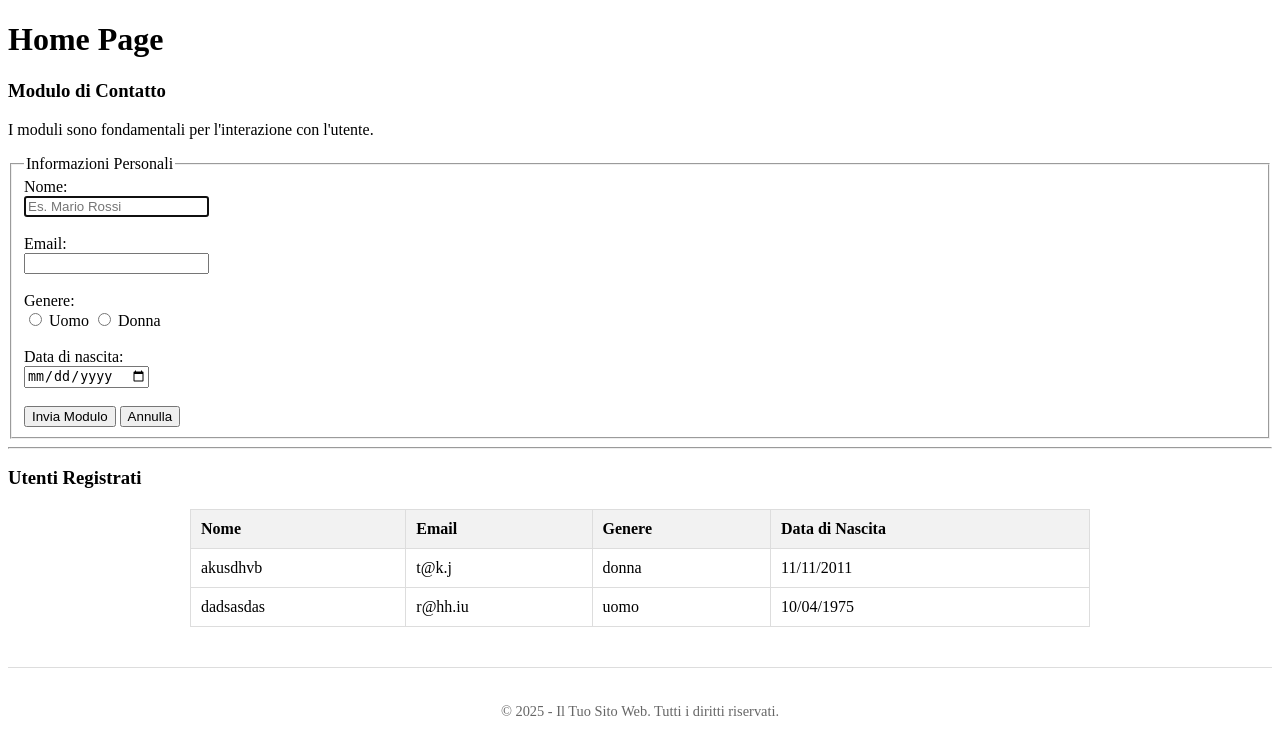
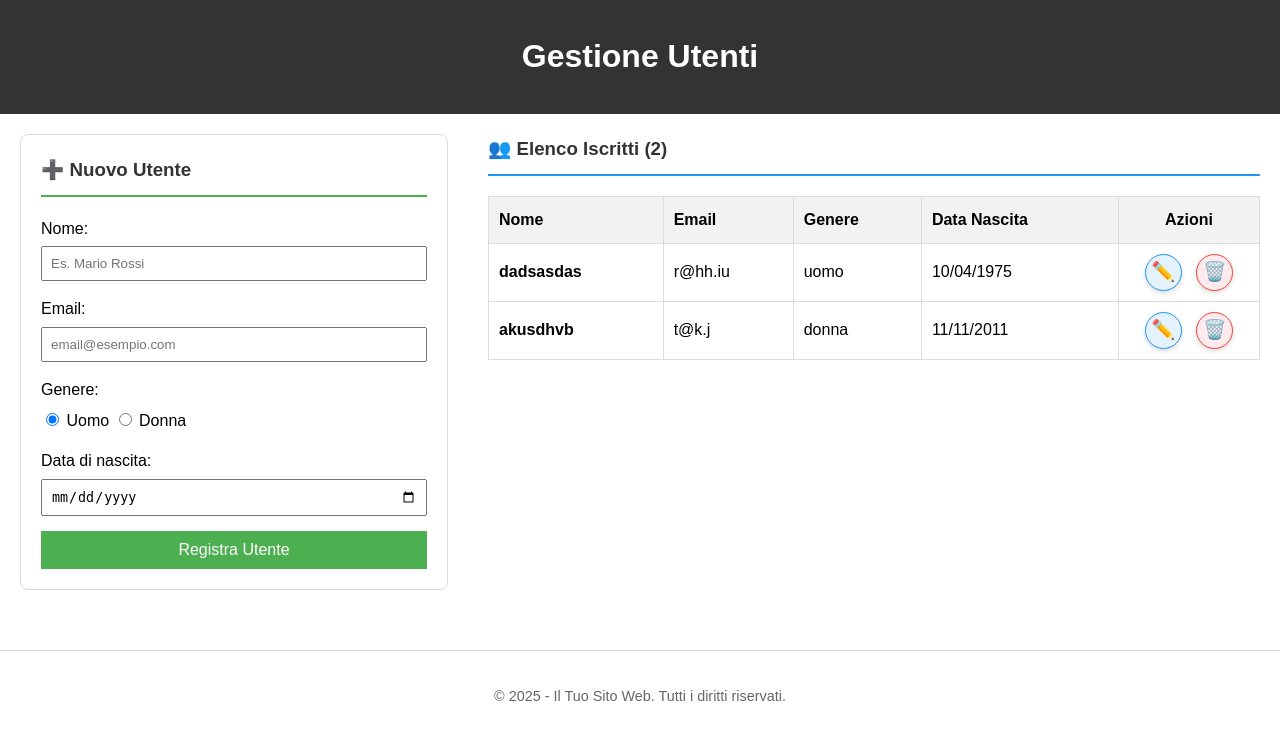
Before and after one commit to prof-gnoni/First_DB_Usage, a PHP site: page / in a window 1280 px wide. Shown: the top 755 px of the page. Run offline with PHP 8.4, Linux system fonts and the light colour scheme; data comes from the database, SQL or seed files in the repository.

Commit message:
Implement full CRUD, refactor UI and extract CSS
- Add update.php and delete.php for user management
- Refactor index.php layout to dashboard style (Flexbox)
- Extract inline styles to style.css
- Add UI feedback messages (success/deleted/updated)

```diff
--- a/index.php
+++ b/index.php
@@ -1,141 +1,133 @@
 <?php
-// 1. De-commentiamo la connessione perché vogliamo leggere i dati dal DB
+// index.php
+
+// 1. Connessione e Funzioni
 global $conn;
 require_once "dbConfig.php";
 require_once "myFunctions.php";
 
-// 2. LOGICA PER MESSAGGIO DI SUCCESSO
-// Controlliamo se nell'URL c'è ?status=ok
-$messaggio_successo = "";
-if (isset($_GET['status']) && $_GET['status'] === 'ok') {
-    $messaggio_successo = "✅ Utente registrato con successo!";
+// 2. LOGICA MESSAGGI (Feedback per l'utente)
+$messaggio_html = "";
+
+if (isset($_GET['status'])) {
+    if ($_GET['status'] === 'ok') {
+        $messaggio_html = '<div id="messaggio" class="msg-box msg-success">✅ Utente registrato con successo!</div>';
+    } elseif ($_GET['status'] === 'deleted') {
+        $messaggio_html = '<div id="messaggio" class="msg-box msg-deleted">🗑️ Utente eliminato con successo.</div>';
+    } elseif ($_GET['status'] === 'updated') {
+        $messaggio_html = '<div id="messaggio" class="msg-box msg-updated">✏️ Utente aggiornato con successo.</div>';
+    }
 }
 
-// 3. LOGICA PER RECUPERARE GLI UTENTI (SELECT)
-// Vogliamo mostrare la lista degli iscritti sotto il form
+// 3. RECUPERO DATI (SELECT)
 $lista_utenti = [];
 try {
-    // Usiamo query() perché non abbiamo parametri esterni (niente WHERE variabile)
-    // Assumo che la tua tabella abbia un campo id autoincrement, altrimenti ordina per nome
-    $stmt = $conn->query("SELECT * FROM utente ORDER BY nome");
+    // Ordiniamo per ID decrescente così vediamo subito gli ultimi inseriti
+    $stmt = $conn->query("SELECT * FROM utente ORDER BY idUtente DESC");
     $lista_utenti = $stmt->fetchAll();
 } catch (PDOException $e) {
     error_log("Errore lettura index: " . $e->getMessage());
-    // Non blocchiamo la pagina se la lettura fallisce, semplicemente la lista sarà vuota
 }
 
-genera_header("Home Page");
+// 4. GENERAZIONE PAGINA
+genera_header("Gestione Utenti");
 ?>
 
-<?php if ($messaggio_successo): ?>
-    <div id="messaggio-successo" style="background-color: #d4edda; color: #155724; border: 1px solid #c3e6cb; padding: 15px; margin-bottom: 20px; border-radius: 4px;">
-        <strong><?= $messaggio_successo ?></strong>
-    </div>
-<?php endif; ?>
+<?= $messaggio_html ?>
 
-    <section id="form">
-        <h3>Modulo di Contatto</h3>
-        <p>I moduli sono fondamentali per l'interazione con l'utente.</p>
+    <div style="display: flex; flex-wrap: wrap; gap: 40px; justify-content: center;">
+
+        <section id="form-section" style="flex: 1; min-width: 300px; max-width: 400px; background: #fff; padding: 20px; border: 1px solid #ddd; border-radius: 8px; height: fit-content;">
+            <h3 style="margin-top: 0; color: #333; border-bottom: 2px solid #4CAF50; padding-bottom: 10px;">
+                ➕ Nuovo Utente
+            </h3>
 
             <form action="modulo_utente_action_page.php" method="post">
-            <fieldset>
-                <legend>Informazioni Personali</legend>
-
                 <label for="nome">Nome:</label><br>
-                <input type="text" id="nome" name="nome" placeholder="Es. Mario Rossi" autofocus><br><br>
+                <input type="text" id="nome" name="nome" placeholder="Es. Mario Rossi" required style="width: 100%; padding: 8px; margin: 5px 0 15px; box-sizing: border-box;"><br>
 
                 <label for="email">Email:</label><br>
-                <input type="email" id="email" name="email"><br><br>
+                <input type="email" id="email" name="email" placeholder="email@esempio.com" required style="width: 100%; padding: 8px; margin: 5px 0 15px; box-sizing: border-box;"><br>
 
                 <label>Genere:</label><br>
-                <input type="radio" id="uomo" name="genere" value="uomo">
-                <label for="uomo">Uomo</label>
-                <input type="radio" id="donna" name="genere" value="donna">
-                <label for="donna">Donna</label><br><br>
+                <div style="margin: 5px 0 15px;">
+                    <input type="radio" id="uomo" name="genere" value="uomo" checked> <label for="uomo">Uomo</label>
+                    <input type="radio" id="donna" name="genere" value="donna"> <label for="donna">Donna</label>
+                </div>
 
                 <label for="ddn">Data di nascita:</label><br>
-                <input type="date" id="ddn" name="ddn"><br><br>
+                <input type="date" id="ddn" name="ddn" style="width: 100%; padding: 8px; margin: 5px 0 15px; box-sizing: border-box;"><br>
 
-                <input type="submit" name="btnSubmit" value="Invia Modulo">
-                <input type="reset" value="Annulla">
-            </fieldset>
+                <input type="submit" name="btnSubmit" value="Registra Utente"
+                       style="background-color: #4CAF50; color: white; padding: 10px 15px; border: none; cursor: pointer; width: 100%; font-size: 1rem;">
             </form>
         </section>
 
-    <hr>
-
-    <section id="lista-utenti">
-        <h3>Utenti Registrati</h3>
+        <section id="lista-utenti" style="flex: 2; min-width: 400px;">
+            <h3 style="margin-top: 0; color: #333; border-bottom: 2px solid #2196F3; padding-bottom: 10px;">
+                👥 Elenco Iscritti (<?= count($lista_utenti) ?>)
+            </h3>
 
             <?php if (count($lista_utenti) > 0): ?>
-
-            <table style="border-collapse: collapse; border: 1px solid #ddd; width: 100%; max-width: 900px; margin: 20px auto;">
+                <table>
                     <thead>
-                <tr style="background-color: #f2f2f2; text-align: left;">
+                    <tr>
                         <th>Nome</th>
                         <th>Email</th>
                         <th>Genere</th>
-                    <th>Data di Nascita</th>
+                        <th>Data Nascita</th>
+                        <th style="width: 120px; text-align: center;">Azioni</th>
                     </tr>
                     </thead>
                     <tbody>
                     <?php foreach ($lista_utenti as $utente): ?>
                         <?php
-                    // TRASFORMAZIONE DATA
-                    // 1. Prendo la data dal DB (es. "2023-11-15")
-                    $data_grezza = $utente['dataNascita'];
-
-                    // 2. Controllo se la data esiste (non è null o vuota)
-                    if (!empty($data_grezza)) {
-                        // strtotime converte la stringa in un timestamp numerico
-                        // date ricostruisce la stringa nel formato Giorno/Mese/Anno
-                        $data_italiana = date("d/m/Y", strtotime($data_grezza));
-                    } else {
-                        $data_italiana = "-"; // Se manca la data
-                    }
+                        // Gestione data
+                        $data_db = $utente['dataNascita'];
+                        $data_it = !empty($data_db) ? date("d/m/Y", strtotime($data_db)) : "-";
                         ?>
                         <tr>
-                        <td><?= htmlspecialchars($utente['nome']) ?></td>
+                            <td><strong><?= htmlspecialchars($utente['nome']) ?></strong></td>
                             <td><?= htmlspecialchars($utente['email']) ?></td>
                             <td><?= htmlspecialchars($utente['genere']) ?></td>
-                        <td><?= $data_italiana ?></td>
+                            <td><?= $data_it ?></td>
+
+                            <td style="text-align: center; white-space: nowrap;">
+                                <a href="update.php?id=<?= $utente['idUtente'] ?>"
+                                   class="btn-action btn-edit"
+                                   title="Modifica">
+                                    ✏️
+                                </a>
+
+                                <a href="delete.php?id=<?= $utente['idUtente'] ?>"
+                                   class="btn-action btn-delete"
+                                   onclick="return confirm('Sei sicuro di voler eliminare <?= htmlspecialchars($utente['nome']) ?>?');"
+                                   title="Elimina">
+                                    🗑️
+                                </a>
+                            </td>
                         </tr>
                     <?php endforeach; ?>
                     </tbody>
                 </table>
-
             <?php else: ?>
-
-            <div style="padding: 20px; background-color: #f8f9fa; border: 1px solid #ddd; color: #666;">
-                <p>ℹ️ <strong>Nessun utente registrato.</strong></p>
-                <p>Compila il modulo qui sopra per aggiungere il primo utente!</p>
+                <div style="padding: 20px; background-color: #f8f9fa; border: 1px solid #ddd; border-left: 4px solid #2196F3;">
+                    <p>ℹ️ <strong>Nessun utente trovato.</strong></p>
+                    <p>Usa il modulo a sinistra per aggiungere il primo!</p>
                 </div>
-
             <?php endif; ?>
         </section>
 
-    <script>
-        // Aspetta che la pagina sia caricata
+    </div> <script>
+    // Script per far sparire i messaggi dopo 4 secondi
     document.addEventListener("DOMContentLoaded", function() {
-
-            // Cerca l'elemento con l'ID specifico
-            /** @type {HTMLElement} */
-            let boxMessaggio = document.getElementById('messaggio-successo');
-
-            // Se l'elemento esiste (quindi se c'è stato un messaggio di successo)
-            if (boxMessaggio) {
-
-                // Imposta un timer di 5000 millisecondi (5 secondi)
+        let box = document.getElementById('messaggio');
+        if (box) {
             setTimeout(function() {
-
-                    // Opzione A: Sparizione secca
-                    // boxMessaggio.style.display = 'none';
-
-                    // Opzione B (Più elegante): Se vuoi che svanisca piano, usa questa logica:
-                    boxMessaggio.style.transition = "opacity 1s ease-out";
-                    boxMessaggio.style.opacity = "0";
-                    setTimeout(function() { boxMessaggio.style.display = 'none'; }, 1000);
-                }, 5000);
+                box.style.transition = "opacity 1s ease-out";
+                box.style.opacity = "0";
+                setTimeout(function() { box.style.display = 'none'; }, 1000);
+            }, 4000);
         }
     });
 </script>
--- a/modulo_utente_action_page.php
+++ b/modulo_utente_action_page.php
@@ -18,7 +18,7 @@ if ($_SERVER["REQUEST_METHOD"] === "POST") {
     // A. Validazione Campi Vuoti
     foreach ($campi_richiesti as $campo) {
         if (!isset($_POST[$campo]) || trim($_POST[$campo]) === '') {
-            $errori[] = "Il campo '{$campo}' è obbligatorio.";
+            $errori[] = "Il campo '$campo' è obbligatorio.";
         }
     }
 
--- a/myFunctions.php
+++ b/myFunctions.php
@@ -7,7 +7,6 @@
  */
 function genera_header(string $titolo): void
 {
-    // Usiamo htmlspecialchars() per sicurezza, nel caso il titolo contenga caratteri speciali.
     $titolo_sanificato = htmlspecialchars($titolo);
 
     echo <<<HTML
@@ -17,50 +16,10 @@ function genera_header(string $titolo): void
     <meta charset="UTF-8">
     <meta name="viewport" content="width=device-width, initial-scale=1.0">
     <title>$titolo_sanificato</title>
-    <style>
-    /* Stile per la Tabella */
-    table {
-        width: 100%;
-        max-width: 900px;           /* Come deciso prima */
-        margin: 20px auto;          /* Centrata */
-        border-collapse: collapse;  /* Fonde i bordi (essenziale per sostituire border="1") */
-        border: 1px solid #ddd;     /* Bordo esterno sottile */
-    }
 
-    /* Stile per le Celle (Sostituisce border="1" e cellpadding="10") */
-    th, td {
-        border: 1px solid #ddd; /* Il bordo di ogni cella */
-        padding: 10px;          /* IL CELLPADDING: spazio interno */
-        text-align: left;       /* Allinea il testo a sinistra (opzionale) */
-    }
+    <link rel="stylesheet" href="style.css">
 
-    /* Un tocco in più: stile per l'intestazione */
-    th {
-        background-color: #f2f2f2; /* Sfondo grigino per l'intestazione */
-        font-weight: bold;
-    }
-    /* Effetto Hover sulle righe della tabella */
-    tr:hover {
-        background-color: #f5f5f5; /* Grigio chiarissimo */
-        cursor: pointer;           /* Cambia il cursore in una manina (opzionale) */
-    }
-
-    /* Manteniamo l'intestazione ferma (non deve cambiare colore) */
-    thead tr:hover {
-        background-color: transparent; /* O il colore di sfondo originale dell'intestazione */
-        cursor: default;
-    }
-    /* Stile per il Footer */
-    footer {
-        text-align: center;      /* 1. Centra il testo orizzontalmente */
-        padding: 20px 0;         /* 2. Aggiunge spazio sopra e sotto il testo */
-        margin-top: 40px;        /* 3. Lo spinge giù, staccandolo dalla tabella/form */
-        border-top: 1px solid #ddd; /* 4. (Opzionale) Una linea sottile di separazione */
-        font-size: 0.9em;        /* 5. (Opzionale) Testo leggermente più piccolo */
-        color: #666;             /* 6. (Opzionale) Colore grigio scuro, meno "pesante" del nero */
-    }
-    </style>
-    </head>
+</head>
 <body>
     <header>
         <h1>$titolo_sanificato</h1>
--- /dev/null
+++ b/style.css
@@ -0,0 +1,128 @@
+/* --- IMPOSTAZIONI GENERALI --- */
+body {
+    font-family: Arial, sans-serif; /* Un font standard pulito */
+    margin: 0;
+    padding: 0;
+    line-height: 1.6;
+}
+
+header {
+    background-color: #333;
+    color: #fff;
+    padding: 10px 0;
+    text-align: center;
+}
+
+main {
+    padding: 20px;
+}
+
+/* --- STILE TABELLA --- */
+table {
+    width: 100%;
+    max-width: 900px;
+    margin: 20px auto;
+    border-collapse: collapse;
+    border: 1px solid #ddd;
+}
+
+th, td {
+    border: 1px solid #ddd;
+    padding: 10px;
+    text-align: left;
+}
+
+th {
+    background-color: #f2f2f2;
+    font-weight: bold;
+}
+
+tr:hover {
+    background-color: #f5f5f5;
+}
+
+thead tr:hover {
+    background-color: transparent;
+    cursor: default;
+}
+
+/* --- STILE FOOTER --- */
+footer {
+    text-align: center;
+    padding: 20px 0;
+    margin-top: 40px;
+    border-top: 1px solid #ddd;
+    font-size: 0.9em;
+    color: #666;
+}
+
+/* --- MESSAGGI DI NOTIFICA --- */
+.msg-box {
+    padding: 15px;
+    margin-bottom: 20px;
+    border-radius: 4px;
+    max-width: 900px;
+    margin-left: auto;
+    margin-right: auto;
+}
+
+.msg-success {
+    background-color: #d4edda;
+    color: #155724;
+    border: 1px solid #c3e6cb;
+}
+
+.msg-deleted {
+    background-color: #f8d7da;
+    color: #721c24;
+    border: 1px solid #f5c6cb;
+}
+
+.msg-updated {
+    background-color: #d1ecf1;
+    color: #0c5460;
+    border: 1px solid #bee5eb;
+}
+
+/* --- PULSANTI AZIONI (Matita e Cestino) --- */
+.btn-action {
+    display: inline-flex;
+    align-items: center;
+    justify-content: center;
+    width: 35px;
+    height: 35px;
+    border-radius: 50%;
+    text-decoration: none;
+    font-size: 1.2rem;
+    transition: all 0.3s ease;
+    box-shadow: 0 2px 5px rgba(0,0,0,0.15);
+    margin: 0 5px;
+    border: none;
+}
+
+.btn-edit {
+    background-color: #e3f2fd;
+    border: 1px solid #2196f3;
+}
+
+.btn-edit:hover {
+    background-color: #2196f3;
+    transform: translateY(-3px);
+    box-shadow: 0 4px 8px rgba(33, 150, 243, 0.4);
+}
+
+.btn-delete {
+    background-color: #ffebee;
+    border: 1px solid #f44336;
+}
+
+.btn-delete:hover {
+    background-color: #f44336;
+    transform: translateY(-3px) rotate(10deg);
+    box-shadow: 0 4px 8px rgba(244, 67, 54, 0.4);
+}
+
+.btn-action:active {
+    transform: translateY(-1px);
+    box-shadow: 0 2px 3px rgba(0,0,0,0.2);
+}
```
Also changed, not shown: delete.php (added, +31 -0 lines), update.php (added, +135 -0 lines), 1 other file. Lines whose indentation alone changed are shown as unchanged.
